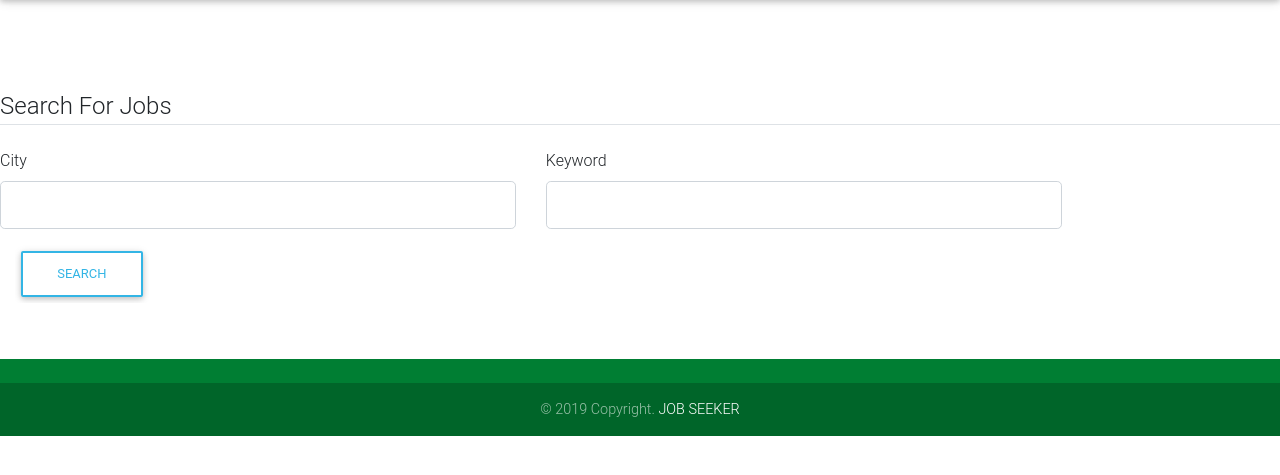
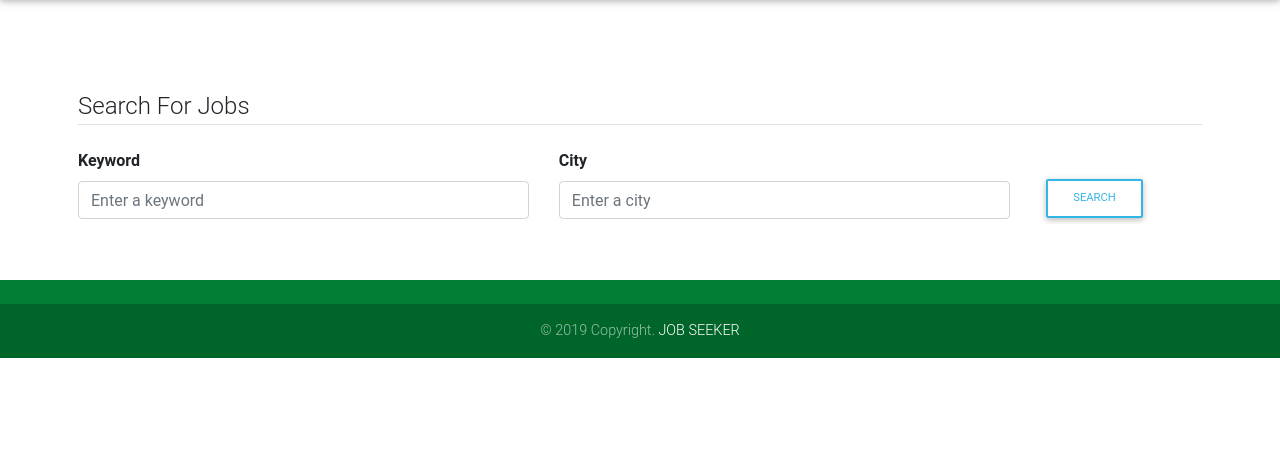
Before and after one commit to josylad/Job-Search, a Flask app: page / in a window 1280 px wide. Shown: the part 56-531 px from the top of the page. Run offline with Flask 2, Linux system fonts and the light colour scheme; data that the repository does not hold is empty; some libraries are stand-ins or nearby versions.

Commit message:
Update the index html file, to imporve the search form

```diff
--- a/app/templates/index.html
+++ b/app/templates/index.html
@@ -10,49 +10,52 @@
 </div>
 <!-- SEARCH FORM -->
 <div>
-    <div class="comment-section">
-        <form method="POST" action="">
-            {{ form.hidden_tag() }}
+    <div class="container pl-2 pr-2">
+        <form>
+            <!-- {{ form.hidden_tag() }} -->
             <fieldset class="form-group">
                 <legend class="border-bottom mb-4">Search For Jobs</legend>
 
                 <div class="row">
+                        <div class="col-md-5">
+                                <div class="form-group">
+                                    {{ form.keyword.label(class="form-control-label font-weight-bold") }}
+                                    {% if form.keyword.errors %}
+                                    {{ form.keyword(class="form-control form-control-md is-invalid", placeholder="Enter a keyword") }}
+                                    <div class="invalid-feedback">
+                                        {% for error in form.keyword.errors %}
+                                        <span>{{ error }}</span>
+                                        {% endfor %}
+                                    </div>
+                                    {% else %}
+                                    {{ form.keyword(class="form-control form-control-md", placeholder="Enter a keyword") }}
+                                    {% endif %}
+                                </div>
+                            </div>
+
                     <div class="col-md-5">
                         <div class="form-group">
-                            {{ form.city.label(class="form-control-label") }}
+                            {{ form.city.label(class="form-control-label font-weight-bold") }}
                             {% if form.city.errors %}
-                            {{ form.city(class="form-control form-control-lg is-invalid") }}
+                            {{ form.city(class="form-control form-control-md is-invalid", placeholder="Enter a city") }}
                             <div class="invalid-feedback">
                                 {% for error in form.city.errors %}
                                 <span>{{ error }}</span>
                                 {% endfor %}
                             </div>
                             {% else %}
-                            {{ form.city(class="form-control form-control-lg") }}
+                            {{ form.city(class="form-control form-control-md", placeholder="Enter a city") }}
                             {% endif %}
                         </div>
                     </div>
-                    <div class="col-md-5">
+
+                    <div class="col-md-2 pt-4">
                         <div class="form-group">
-                            {{ form.keyword.label(class="form-control-label") }}
-                            {% if form.keyword.errors %}
-                            {{ form.keyword(class="form-control form-control-lg is-invalid") }}
-                            <div class="invalid-feedback">
-                                {% for error in form.keyword.errors %}
-                                <span>{{ error }}</span>
-                                {% endfor %}
-                            </div>
-                            {% else %}
-                            {{ form.keyword(class="form-control form-control-lg") }}
-                            {% endif %}
+                            {{ form.submit(class="btn btn-md btn-outline-info") }}
                         </div>
                     </div>
                 </div>
-                <div class="col-md-2">
-                    <div class="form-group">
-                        {{ form.submit(class="btn btn-outline-info") }}
-                    </div>
-                </div>
+
             </fieldset>
 
         </form>
@@ -87,7 +90,7 @@
                     <p class="card-text"> <span class="font-weight-bold">Company Name: </span> {{job.company}}</p>
                     <!-- <p class="card-text"> <span class="font-weight-bold">Company URL: </span> {{job.company_url}}</p> -->
                     <p class="card-text"> <span class="font-weight-bold">Job Location: </span> {{job.location}}</p>
-                    <p class="card-text"> <span class="font-weight-bold">Job Type: </span> {{job.type}}</p>
+                    <p class="card-text"> <span class="font-weight-bold">Job Type: </span> {{job.types}}</p>
 
                     <a href="{{job.url}}" class="btn btn-primary" target="_blank">Apply Now</a>
                 </div>
```
